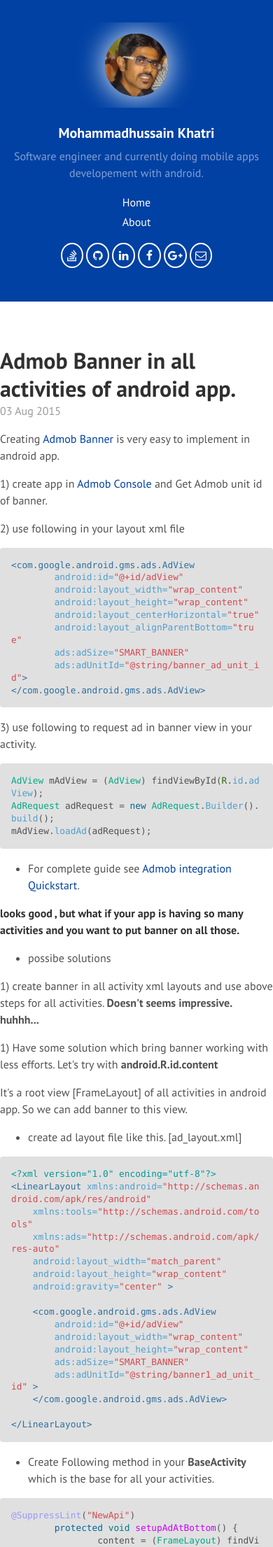
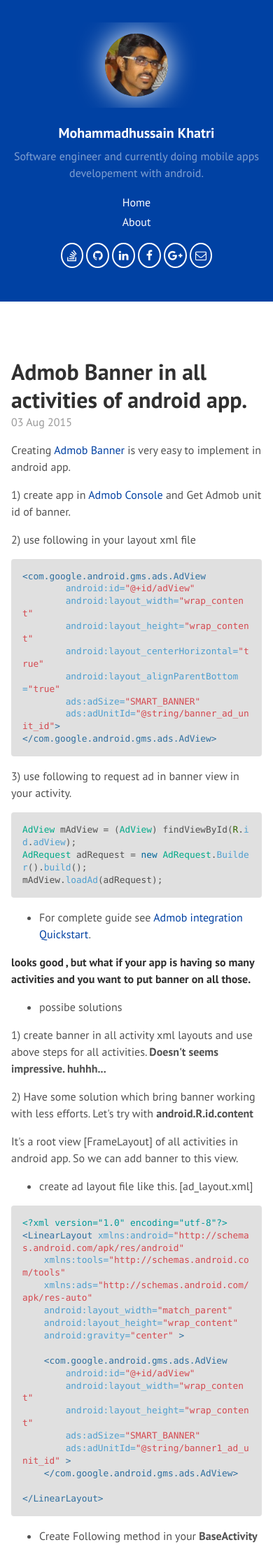
Before and after one commit to mohammadkhatri/mohammadkhatri.github.io, a Jekyll site: the page built from _posts/2015-08-03-AdMob-Banner-In-all-activities.md, in a window 390 px wide. Shown: the top 2211 px of the page at 70% size. Built offline with Jekyll 4.4.1, drawn with Linux system fonts in a browser that asks for light colours; nearby versions of some CDN libraries; Markdown is read by kramdown in place of the engine named in the settings; comment, search, counter and statistics services are not loaded.

Commit message:
fix content css for mobile

```diff
--- a/_posts/2015-08-03-AdMob-Banner-In-all-activities.md
+++ b/_posts/2015-08-03-AdMob-Banner-In-all-activities.md
@@ -43,7 +43,7 @@
 
 <p>1) create banner in all activity xml layouts and use above steps for all activities. <b>Doesn't seems impressive. huhhh...</b></p>
 
-<p>1) Have some solution which bring banner working with less efforts. Let's try with <b>android.R.id.content</b></p>
+<p>2) Have some solution which bring banner working with less efforts. Let's try with <b>android.R.id.content</b></p>
 <p>It's a root view [FrameLayout] of all activities in android app. So we can add banner to this view.</p>
 
 * create ad layout file like this. [ad_layout.xml]
--- a/public/css/_hyde.scss
+++ b/public/css/_hyde.scss
@@ -133,6 +133,14 @@
     /*max-width: 38rem;*/
     margin-left: 17rem;
     margin-right: 1rem;
+  }
+}
+
+@media (max-width: 47em) {
+  .content {
+    /*max-width: 38rem;*/
+    margin: 1rem;
+
   }
 }
 
```
